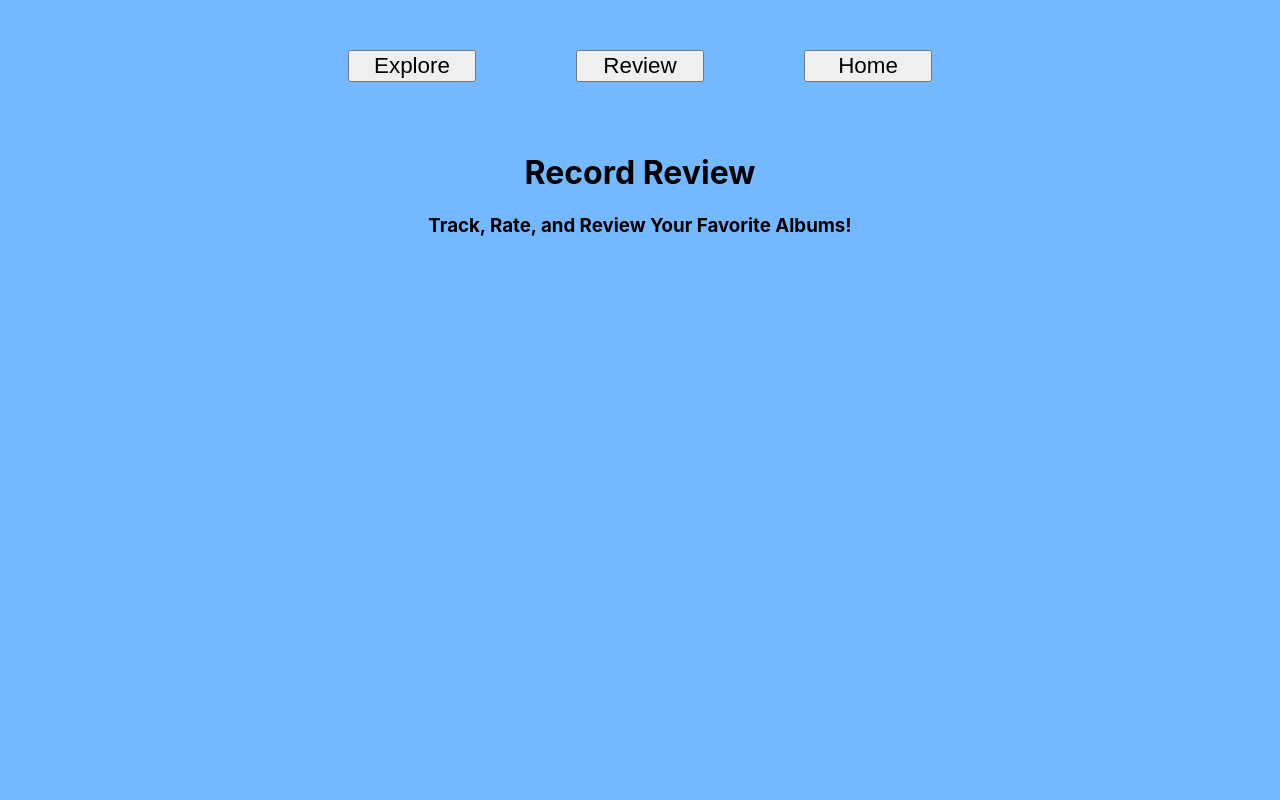
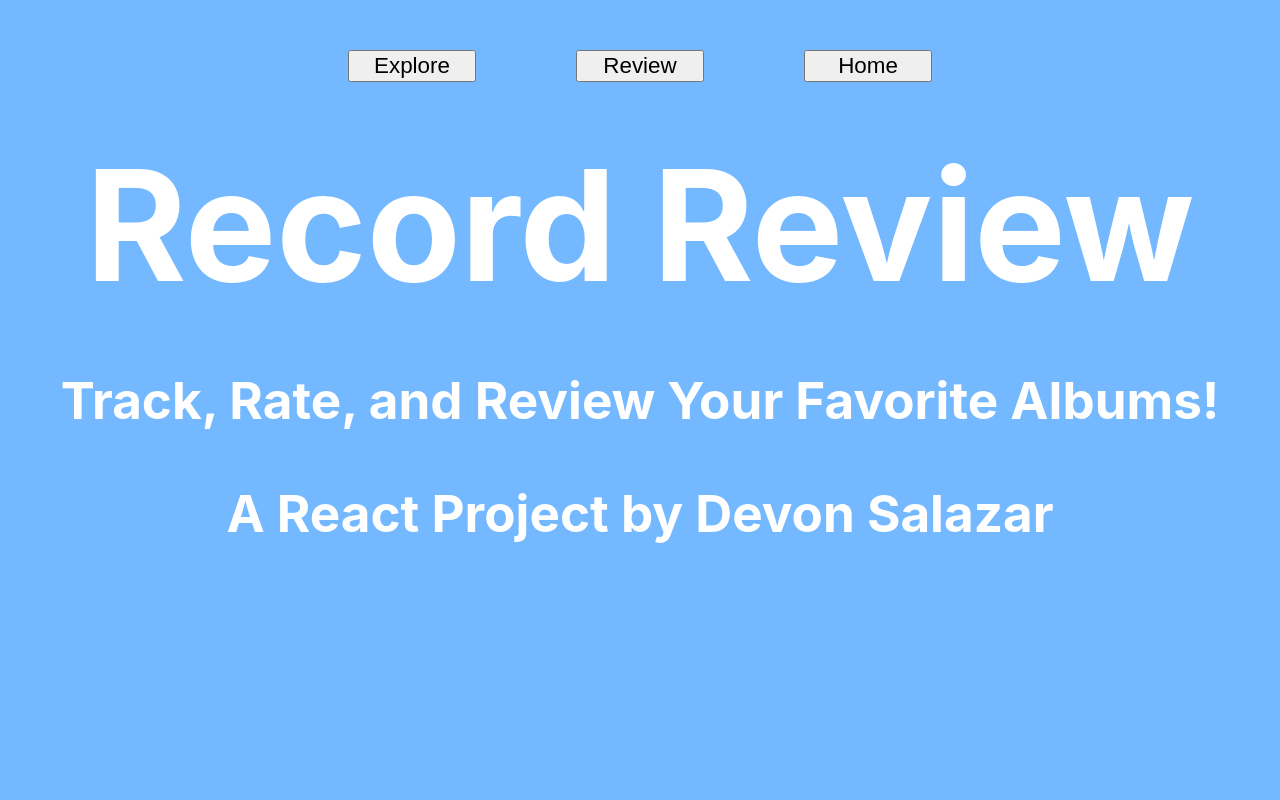
Before and after one commit to dsalaza/Phase2Project, a React (Create React App) app: page / in a window 1280 px wide. Shown: the top 800 px of the page. Built offline with nearby package versions, Linux system fonts and the light colour scheme; no server answers.

Commit message:
Update header and subheader content and formatting

```diff
--- a/src/Homepage.js
+++ b/src/Homepage.js
@@ -3,8 +3,9 @@ import React from 'react'
 function Homepage() {
   return (
     <div id="backgroundimg">
-        <h1 id='homepageheader'>Record Review</h1>
-        <h3 id='subheader'>Track, Rate, and Review Your Favorite Albums!</h3>
+        <h1 id="homepageHeader">Record Review</h1>
+        <h3 className="homepageSubheader" id='subheader'>Track, Rate, and Review Your Favorite Albums!</h3>
+        <h3 className="homepageSubheader">A React Project by Devon Salazar</h3>
     </div>
   )
 }
--- a/src/index.css
+++ b/src/index.css
@@ -65,3 +65,18 @@ code {
 #divcontainer {
   text-align: center;
 }
+
+#homepageHeader {
+  display: inline-block;
+  margin:0 auto;
+  z-index: 3;
+  color: rgb(255, 255, 255);
+  position: relative;
+  top: 100x;
+  font-size: 12vw;
+}
+
+.homepageSubheader {
+  color: white;
+  font-size: 4vw;
+}
```
